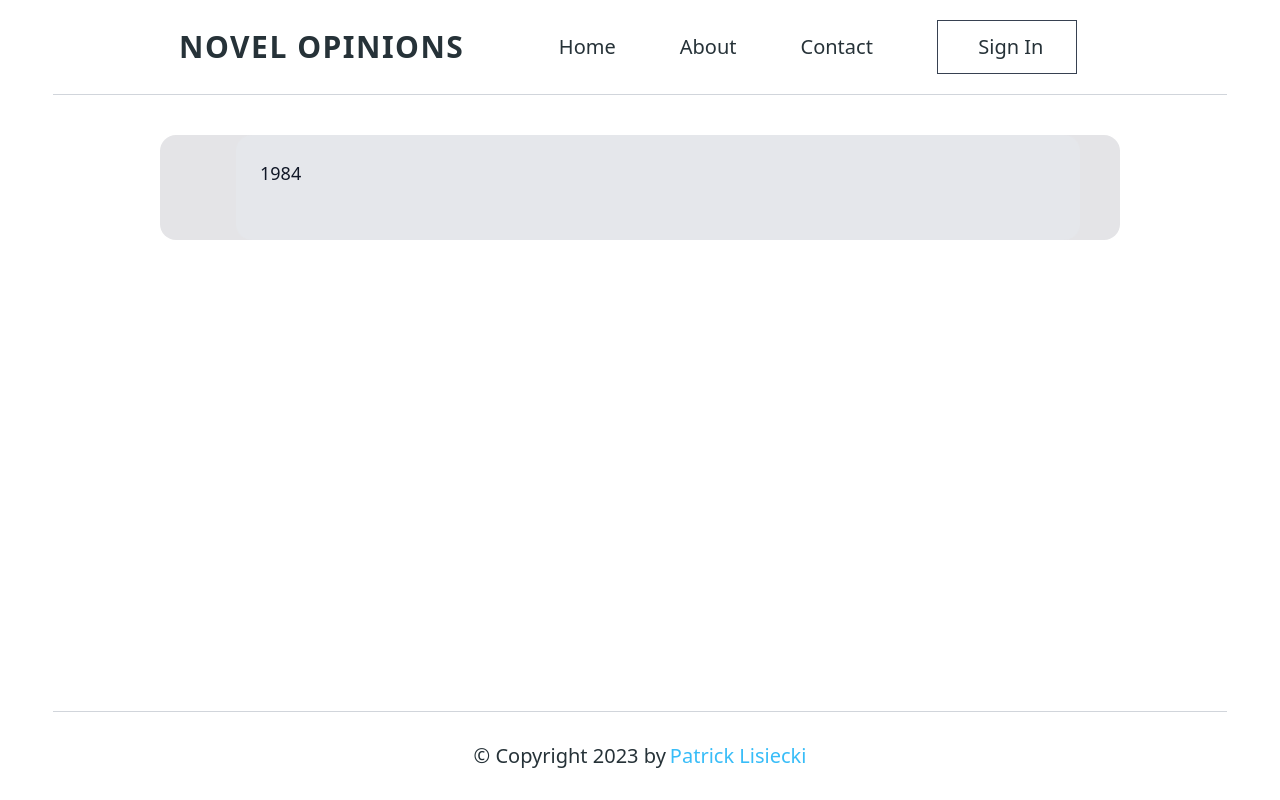
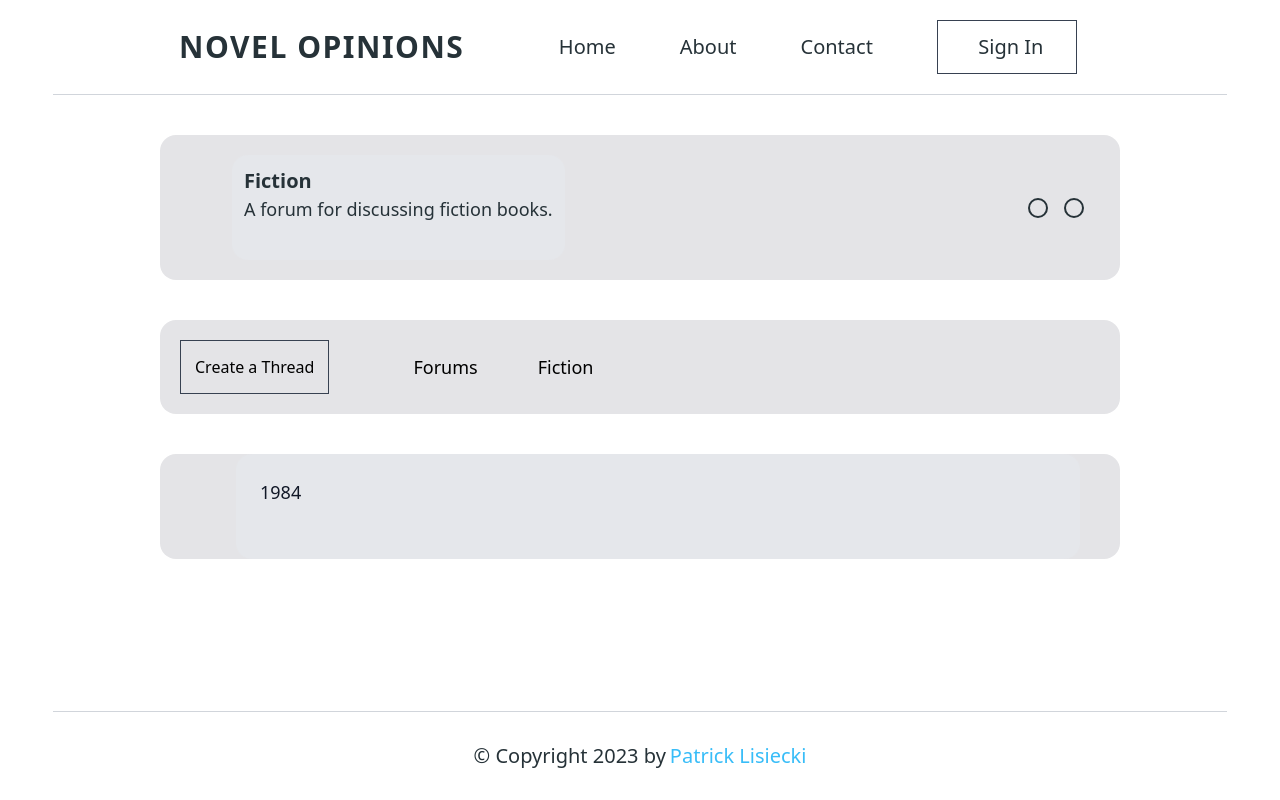
Before and after one commit to PatrickLisiecki/book-review-forum, a React (Vite) app: page /forums/1 in a window 1280 px wide. Built offline with nearby package versions, Linux system fonts and the light colour scheme; data requests are answered from the project's data file.

Commit message:
Created components and imported to forum page

```diff
--- a/src/pages/Forum/Forum.jsx
+++ b/src/pages/Forum/Forum.jsx
@@ -1,11 +1,13 @@
 import React, { useState } from "react";
 
 import Footer from "../../components/Footer";
+import HistoryBar from "./HistoryBar";
 import Modal from "../../components/Modal";
 import Navbar from "../../components/Navbar";
 import SignInForm from "../../components/SignInForm";
 import ThreadList from "./ThreadList";
 import { useLoaderData } from "react-router-dom";
+import ForumHeader from "./ForumHeader";
 
 export async function loader({ params }) {
     const response = await fetch(
@@ -37,6 +39,8 @@ export default function Forum() {
             <Navbar showSignInModal={showSignInModal} />
 
             <section className="w-9/12 mx-auto flex-grow flex-col justify-center items-center">
+                <ForumHeader forum={forum} />
+                <HistoryBar forum={forum} />
                 <ThreadList forum={forum} />
             </section>
 
--- /dev/null
+++ b/src/pages/Forum/ForumHeader.jsx
@@ -0,0 +1,44 @@
+import React from "react";
+import { FontAwesomeIcon } from "@fortawesome/react-fontawesome";
+import { Link } from "react-router-dom";
+
+export default function ForumHeader({ forum }) {
+    const { name, description, id } = forum;
+
+    return (
+        <div className="w-full mx-auto my-10 flex flex-row justify-between gap-6 items-center rounded-2xl p-5 bg-zinc-200">
+            <div className="h-[105px] flex justify-start overflow-hidden">
+                <div className="w-auto p-5 flex justify-center items-center">
+                    <Link to={`/forums/${id}`}>
+                        <FontAwesomeIcon
+                            icon="fa-comments"
+                            className="w-16 h-16 text-midnight cursor-pointer hover:text-sky-500 hover:-translate-y-[2px]"
+                        />
+                    </Link>
+                </div>
+                <div className="w-full p-3 ml-3 text-midnight flex-col justify-center items-center rounded-2xl bg-gray-200">
+                    <Link to={`/forums/${id}`} className="hover:underline">
+                        <span className="block text-xl font-semibold">
+                            {name}
+                        </span>
+                    </Link>
+                    <span className="block text-lg">{description}</span>
+                </div>
+            </div>
+            <div className="flex flex-row justify-center items-center gap-4 mr-4">
+                <Link
+                    to={`/forums/${id}/edit`}
+                    className="flex justify-center items-center p-2 rounded-full border-2 border-midnight hover:border-sky-400 text-midnight hover:text-sky-400 focus:outline-none"
+                >
+                    <FontAwesomeIcon icon="fa-solid fa-pen-to-square" />
+                </Link>
+                <Link
+                    to={`/forums/${id}/destroy`}
+                    className="flex justify-center items-center p-2 rounded-full border-2 border-midnight hover:border-sky-400 focus:outline-none text-midnight hover:text-sky-400"
+                >
+                    <FontAwesomeIcon icon="fa-solid fa-trash" />
+                </Link>
+            </div>
+        </div>
+    );
+}
--- /dev/null
+++ b/src/pages/Forum/HistoryBar.jsx
@@ -0,0 +1,34 @@
+import { FontAwesomeIcon } from "@fortawesome/react-fontawesome";
+import { Link } from "react-router-dom";
+
+export default function HistoryBar({ forum }) {
+    const { id, name } = forum;
+
+    return (
+        <div className="w-full mx-auto my-10 flex flex-row justify-start gap-6 items-center rounded-2xl p-5 bg-zinc-200">
+            <Link to={`/forums/${id}/new`}>
+                <button className="flex justify-center items-center p-3.5 border border-gray-700 hover:border-sky-500 hover:text-sky-500 focus:outline-none">
+                    Create a Thread
+                </button>
+            </Link>
+            <div className="min-w-[200px] max-w-[300px] flex flex-row justify-evenly items-center flex-grow">
+                <Link
+                    to="/forums/"
+                    className="text-lg font-medium hover:underline"
+                >
+                    Forums
+                </Link>
+                <FontAwesomeIcon
+                    icon="fa-solid fa-chevron-right"
+                    className="w-4 h-4"
+                />
+                <Link
+                    to={`/forums/${id}`}
+                    className="text-lg font-medium hover:underline"
+                >
+                    {name}
+                </Link>
+            </div>
+        </div>
+    );
+}
```
